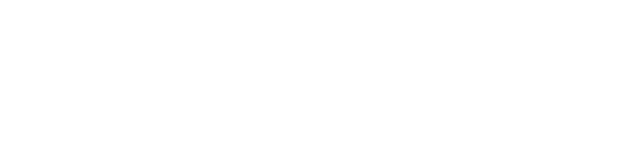
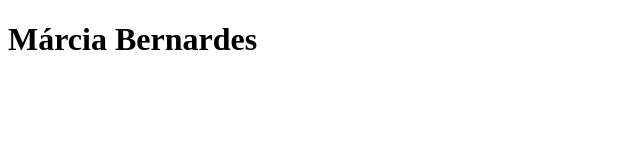
Before and after one commit to Marcia1070/Controle_tag, a plain HTML site: page novo.html in a window 1280 px wide. Shown: the whole page, without its empty margins (0-640 px from the left). Drawn offline with Linux system fonts and the light colour scheme.

Commit message:
Nome alterado

```diff
--- a/novo.html
+++ b/novo.html
@@ -6,6 +6,6 @@
     <title>Document</title>
 </head>
 <body>
-
+    <h1>Márcia Bernardes</h1>
 </body>
 </html>
```
